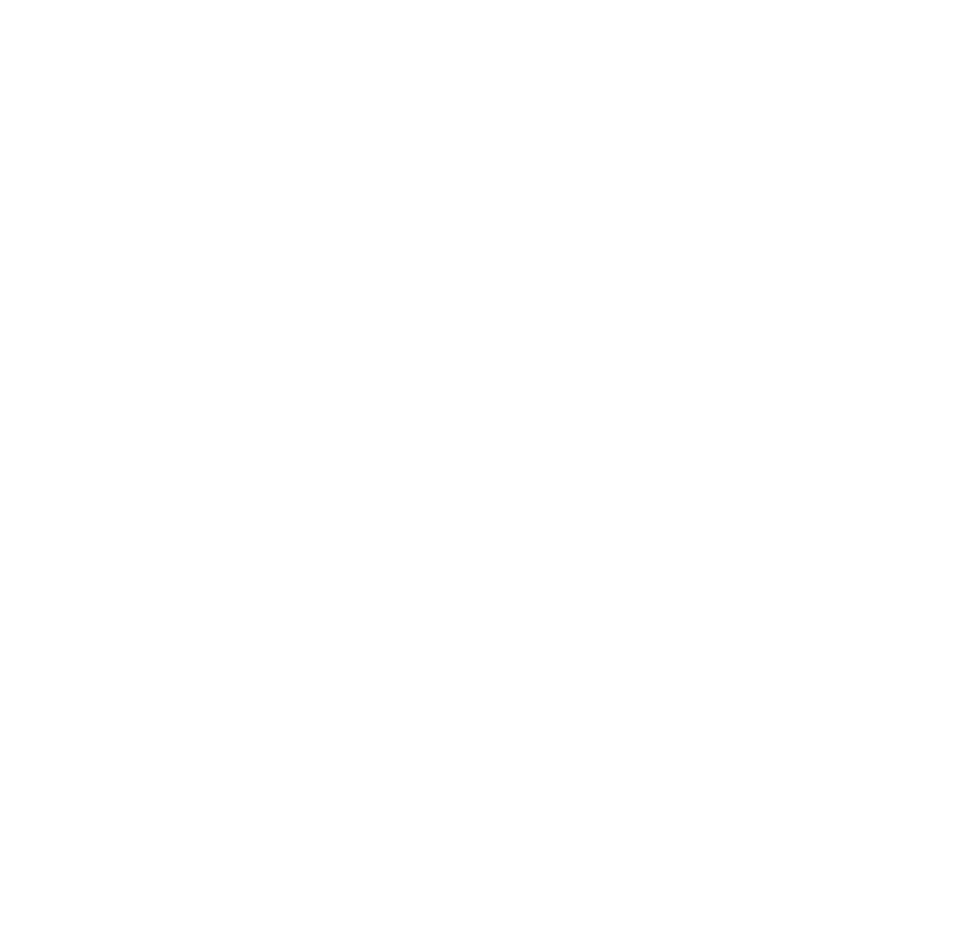
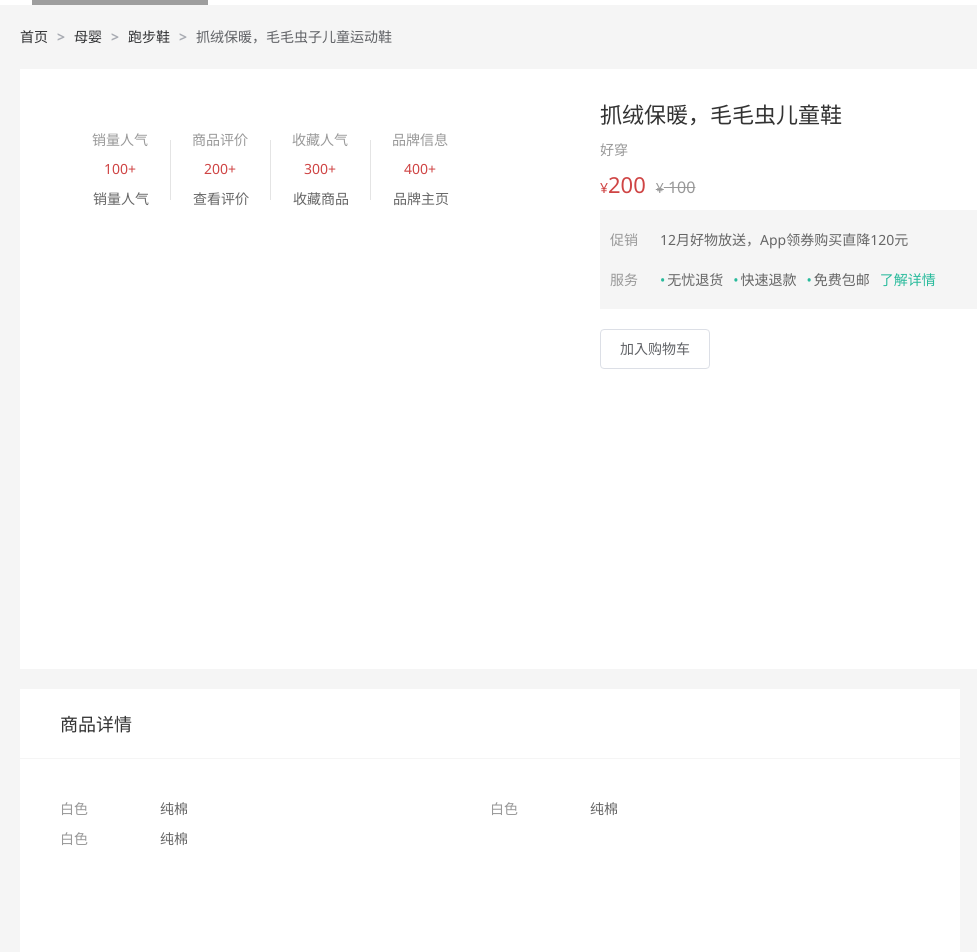
Before and after one commit to ssbhxlj/vue3-xiaotuxian, a Vue app: page /detail/1 in a window 1280 px wide. Before the commit this address had no page. Shown: the part 180-1132 px from the top of the page, without its empty margins (0-977 px from the left). Before the commit the page ends 800 px from the top, so only its background shows below. Built offline with nearby package versions, Linux system fonts and the light colour scheme; no server answers; grey boxes are pictures that could not be loaded; a small style sheet from the web is missing.

Commit message:
详情-整体业务认识和路由配置

```diff
--- a/components.d.ts
+++ b/components.d.ts
@@ -10,6 +10,7 @@
   export interface GlobalComponents {
     ElBreadcrumb: typeof import('element-plus/es')['ElBreadcrumb']
     ElBreadcrumbItem: typeof import('element-plus/es')['ElBreadcrumbItem']
+    ElButton: typeof import('element-plus/es')['ElButton']
     ElCarousel: typeof import('element-plus/es')['ElCarousel']
     ElCarouselItem: typeof import('element-plus/es')['ElCarouselItem']
     ElPopconfirm: typeof import('element-plus/es')['ElPopconfirm']
--- a/src/router/index.js
+++ b/src/router/index.js
@@ -6,6 +6,7 @@
 import Home from '../views/Home/index.vue'
 import Category from '../views/Category/index.vue'
 import SubCategory from '../views/SubCategory/index.vue'
+import Detail from '../views/Detail/index.vue'
 
 
 
@@ -29,6 +30,10 @@
           path: 'category/sub/:id',
           component: SubCategory
         },
+        {
+          path: 'detail/:id',
+          component: Detail
+        }
       ]
     },
     {
--- /dev/null
+++ b/src/views/Detail/index.vue
@@ -0,0 +1,357 @@
+<script setup>
+
+
+</script>
+
+<template>
+  <div class="xtx-goods-page">
+    <div class="container">
+      <div class="bread-container">
+        <!-- 面包屑 -->
+        <el-breadcrumb separator=">">
+          <el-breadcrumb-item :to="{ path: '/' }">首页</el-breadcrumb-item>
+          <el-breadcrumb-item :to="{ path: '/' }">母婴
+          </el-breadcrumb-item>
+          <el-breadcrumb-item :to="{ path: '/' }">跑步鞋
+          </el-breadcrumb-item>
+          <el-breadcrumb-item>抓绒保暖，毛毛虫子儿童运动鞋</el-breadcrumb-item>
+        </el-breadcrumb>
+      </div>
+      <!-- 商品信息 -->
+      <div class="info-container">
+        <div>
+          <div class="goods-info">
+            <div class="media">
+              <!-- 图片预览区 -->
+
+              <!-- 统计数量 -->
+              <ul class="goods-sales">
+                <li>
+                  <p>销量人气</p>
+                  <p> 100+ </p>
+                  <p><i class="iconfont icon-task-filling"></i>销量人气</p>
+                </li>
+                <li>
+                  <p>商品评价</p>
+                  <p>200+</p>
+                  <p><i class="iconfont icon-comment-filling"></i>查看评价</p>
+                </li>
+                <li>
+                  <p>收藏人气</p>
+                  <p>300+</p>
+                  <p><i class="iconfont icon-favorite-filling"></i>收藏商品</p>
+                </li>
+                <li>
+                  <p>品牌信息</p>
+                  <p>400+</p>
+                  <p><i class="iconfont icon-dynamic-filling"></i>品牌主页</p>
+                </li>
+              </ul>
+            </div>
+            <div class="spec">
+              <!-- 商品信息区 -->
+              <p class="g-name"> 抓绒保暖，毛毛虫儿童鞋 </p>
+              <p class="g-desc">好穿 </p>
+              <p class="g-price">
+                <span>200</span>
+                <span> 100</span>
+              </p>
+              <div class="g-service">
+                <dl>
+                  <dt>促销</dt>
+                  <dd>12月好物放送，App领券购买直降120元</dd>
+                </dl>
+                <dl>
+                  <dt>服务</dt>
+                  <dd>
+                    <span>无忧退货</span>
+                    <span>快速退款</span>
+                    <span>免费包邮</span>
+                    <a href="javascript:;">了解详情</a>
+                  </dd>
+                </dl>
+              </div>
+              <!-- sku组件 -->
+
+              <!-- 数据组件 -->
+
+              <!-- 按钮组件 -->
+              <div>
+                <el-button size="large" class="btn">
+                  加入购物车
+                </el-button>
+              </div>
+
+            </div>
+          </div>
+          <div class="goods-footer">
+            <div class="goods-article">
+              <!-- 商品详情 -->
+              <div class="goods-tabs">
+                <nav>
+                  <a>商品详情</a>
+                </nav>
+                <div class="goods-detail">
+                  <!-- 属性 -->
+                  <ul class="attrs">
+                    <li v-for="item in 3" :key="item.value">
+                      <span class="dt">白色</span>
+                      <span class="dd">纯棉</span>
+                    </li>
+                  </ul>
+                  <!-- 图片 -->
+
+                </div>
+              </div>
+            </div>
+            <!-- 24热榜+专题推荐 -->
+            <div class="goods-aside">
+
+            </div>
+          </div>
+        </div>
+      </div>
+    </div>
+  </div>
+</template>
+
+
+<style scoped lang='scss'>
+.xtx-goods-page {
+  .goods-info {
+    min-height: 600px;
+    background: #fff;
+    display: flex;
+
+    .media {
+      width: 580px;
+      height: 600px;
+      padding: 30px 50px;
+    }
+
+    .spec {
+      flex: 1;
+      padding: 30px 30px 30px 0;
+    }
+  }
+
+  .goods-footer {
+    display: flex;
+    margin-top: 20px;
+
+    .goods-article {
+      width: 940px;
+      margin-right: 20px;
+    }
+
+    .goods-aside {
+      width: 280px;
+      min-height: 1000px;
+    }
+  }
+
+  .goods-tabs {
+    min-height: 600px;
+    background: #fff;
+  }
+
+  .goods-warn {
+    min-height: 600px;
+    background: #fff;
+    margin-top: 20px;
+  }
+
+  .number-box {
+    display: flex;
+    align-items: center;
+
+    .label {
+      width: 60px;
+      color: #999;
+      padding-left: 10px;
+    }
+  }
+
+  .g-name {
+    font-size: 22px;
+  }
+
+  .g-desc {
+    color: #999;
+    margin-top: 10px;
+  }
+
+  .g-price {
+    margin-top: 10px;
+
+    span {
+      &::before {
+        content: "¥";
+        font-size: 14px;
+      }
+
+      &:first-child {
+        color: $priceColor;
+        margin-right: 10px;
+        font-size: 22px;
+      }
+
+      &:last-child {
+        color: #999;
+        text-decoration: line-through;
+        font-size: 16px;
+      }
+    }
+  }
+
+  .g-service {
+    background: #f5f5f5;
+    width: 500px;
+    padding: 20px 10px 0 10px;
+    margin-top: 10px;
+
+    dl {
+      padding-bottom: 20px;
+      display: flex;
+      align-items: center;
+
+      dt {
+        width: 50px;
+        color: #999;
+      }
+
+      dd {
+        color: #666;
+
+        &:last-child {
+          span {
+            margin-right: 10px;
+
+            &::before {
+              content: "•";
+              color: $xtxColor;
+              margin-right: 2px;
+            }
+          }
+
+          a {
+            color: $xtxColor;
+          }
+        }
+      }
+    }
+  }
+
+  .goods-sales {
+    display: flex;
+    width: 400px;
+    align-items: center;
+    text-align: center;
+    height: 140px;
+
+    li {
+      flex: 1;
+      position: relative;
+
+      ~li::after {
+        position: absolute;
+        top: 10px;
+        left: 0;
+        height: 60px;
+        border-left: 1px solid #e4e4e4;
+        content: "";
+      }
+
+      p {
+        &:first-child {
+          color: #999;
+        }
+
+        &:nth-child(2) {
+          color: $priceColor;
+          margin-top: 10px;
+        }
+
+        &:last-child {
+          color: #666;
+          margin-top: 10px;
+
+          i {
+            color: $xtxColor;
+            font-size: 14px;
+            margin-right: 2px;
+          }
+
+          &:hover {
+            color: $xtxColor;
+            cursor: pointer;
+          }
+        }
+      }
+    }
+  }
+}
+
+.goods-tabs {
+  min-height: 600px;
+  background: #fff;
+
+  nav {
+    height: 70px;
+    line-height: 70px;
+    display: flex;
+    border-bottom: 1px solid #f5f5f5;
+
+    a {
+      padding: 0 40px;
+      font-size: 18px;
+      position: relative;
+
+      >span {
+        color: $priceColor;
+        font-size: 16px;
+        margin-left: 10px;
+      }
+    }
+  }
+}
+
+.goods-detail {
+  padding: 40px;
+
+  .attrs {
+    display: flex;
+    flex-wrap: wrap;
+    margin-bottom: 30px;
+
+    li {
+      display: flex;
+      margin-bottom: 10px;
+      width: 50%;
+
+      .dt {
+        width: 100px;
+        color: #999;
+      }
+
+      .dd {
+        flex: 1;
+        color: #666;
+      }
+    }
+  }
+
+  >img {
+    width: 100%;
+  }
+}
+
+.btn {
+  margin-top: 20px;
+
+}
+
+.bread-container {
+  padding: 25px 0;
+}
+</style>
--- a/src/views/Home/components/HomeNew.vue
+++ b/src/views/Home/components/HomeNew.vue
@@ -21,7 +21,8 @@
   <HomePanel title="新鲜好物" sub-title="新鲜出炉 品质靠谱">
     <ul class="goods-list">
       <li v-for="item in newList" :key="item.id">
-      <RouterLink to="/">
+        <!-- <RouterLink to="/"> -->
+        <RouterLink :to="`/detail/${item.id}`">
           <img :src="item.picture" alt="" />
           <p class="name">{{ item.name }}</p>
           <p class="price">&yen;{{ item.price }}</p>
```
Lines whose indentation alone changed are shown as unchanged.
